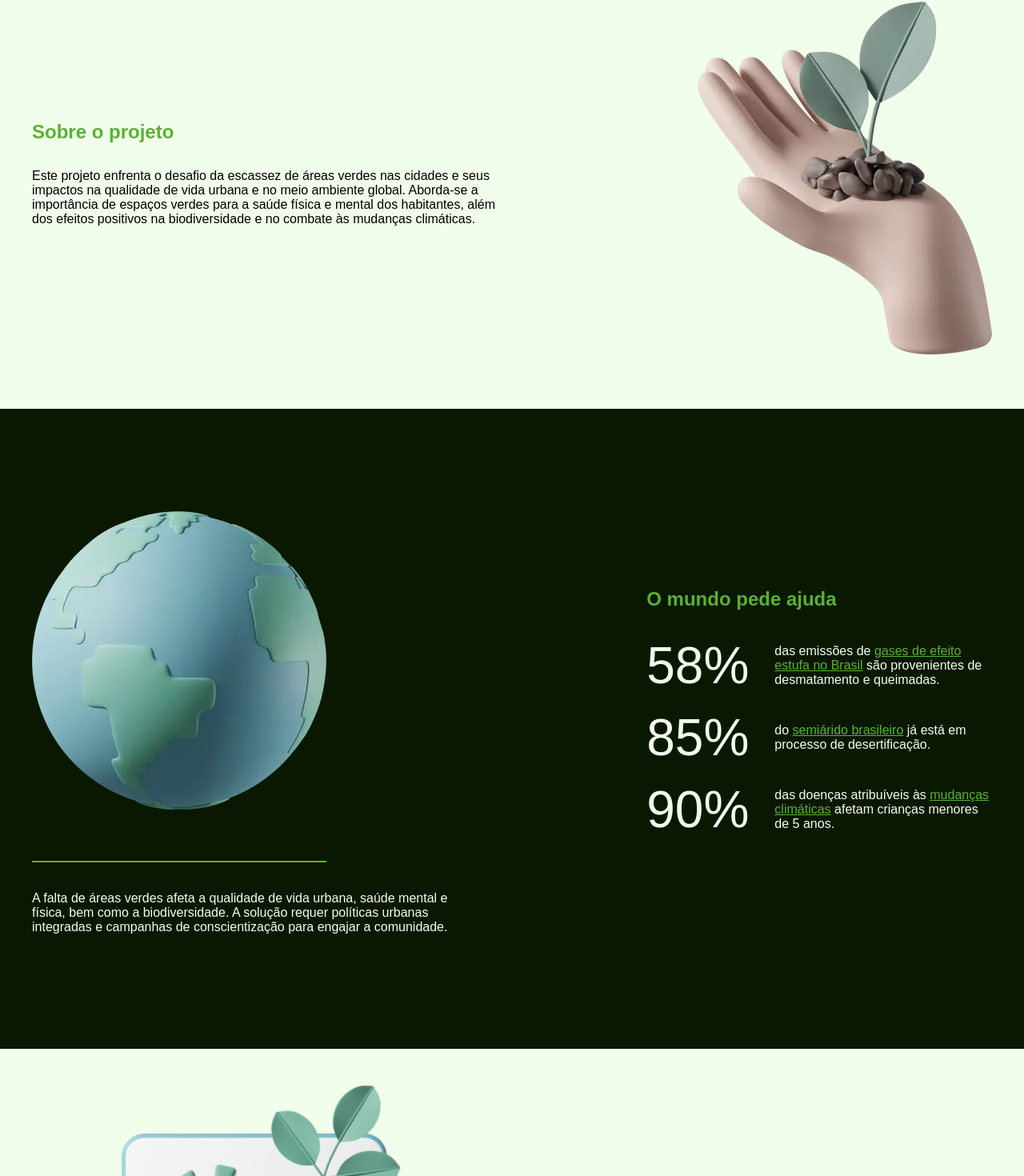
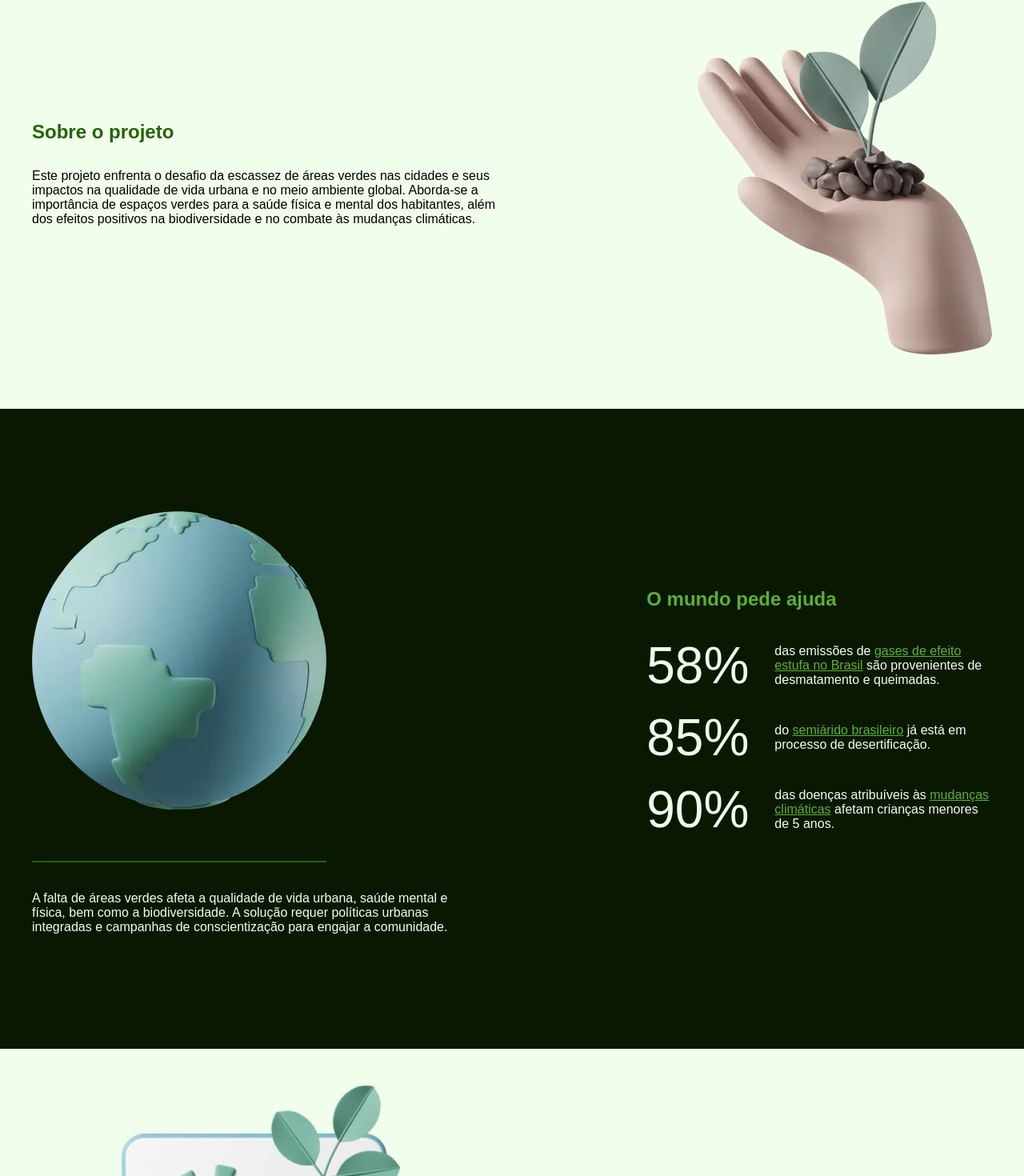
Before and after one commit to thalessalla/naturezaConectada, a React (Create React App) app: page / in a window 1280 px wide. Shown: the part 943-2413 px from the top of the page at 80% size. Built offline with nearby package versions, Linux system fonts and the light colour scheme.

Commit message:
fix: performance landing Page

```diff
--- a/src/index.css
+++ b/src/index.css
@@ -17,9 +17,9 @@ code {
   --font-family-heading: "Ubuntu", sans-serif;
   --font-family-text: "Roboto Flex", sans-serif;
   --bg-color: #F2FEEC;
-  --primary-color: #5AB134;
+  --primary-color: #226405;
   --secondary-color: #BCF4CA;
-  --accent-color: #2DDA8F;
+  --accent-color: #5AB134;
   --text-color: #0A1801;
 }
 
@@ -48,12 +48,13 @@ p {
 
 .btn-cta {
   color: var(--text-color);
-  background-color: var(--primary-color);
+  background-color: var(--accent-color);
   padding: 0.5rem 1.3rem;
   text-align: center;
   font-weight: 600;
   transition: background-color 0.3s;
   border-radius: 0.3rem;
+  margin-top: 200px !important;
 }
 
 .btn-cta:hover {
--- a/src/pages/home/Home.tsx
+++ b/src/pages/home/Home.tsx
@@ -28,8 +28,10 @@ function Home() {
         <div className="d-flex">
             <img src={LogoTipo} alt="Logomarca da Natureza Conectada. Ilustração de uma folha e ao lado direito escrito: Natureza Conectada" />
             <p>Conectando pessoas à natureza, uma semente por vez.</p>
-            <Link to="/signup">  <a className="btn-cta hero-section-button" role="button" aria-label="Botão de chamada para cadastrar na plataforma" href="">Cadastre-se</a> </Link>
-            <img src={Arrow} alt="Seta mostrando que a landing page contem mais conteúdo para baixo" className="arrow-scroll" />
+            <Link to="/signup" aria-label="Botão cadastre-se">
+  <a className="btn-cta hero-section-button" href="">Cadastre-se</a>
+</Link>
+            <img src={Arrow} alt="Seta mostrando que a landing page contem mais conteúdo para baixo" className="arrow-scroll" loading="lazy" />
         </div>
     </main>
 
@@ -51,7 +53,7 @@ function Home() {
     <section className="earth">
         <div className="d-flex">
             <div className="item-1-earth">
-                <img src={Planet} alt="Ilustração 3d do planeta terra" />
+                <img src={Planet} alt="Ilustração 3d do planeta terra" loading="lazy"/>
                 <p>A falta de áreas verdes afeta a qualidade de vida urbana, saúde mental e física, bem como a
                     biodiversidade. A solução requer políticas urbanas integradas e campanhas de conscientização para
                     engajar a comunidade.</p>
@@ -91,7 +93,7 @@ function Home() {
     </section>
 
     <section className="technologies" id="techs-section">
-        <img src={Laptop} alt="Figura de um laptop com ilustrações de folhas e engrenagens em sua tela, em tons de verde" />
+        <img src={Laptop} alt="Figura de um laptop com ilustrações de folhas e engrenagens em sua tela, em tons de verde" loading="lazy" />
         <div>
             <h2>Tecnologia como ferramenta</h2>
             <p>
@@ -103,7 +105,7 @@ function Home() {
     </section>
 
     <section className="working" id="working-section">
-        <img src={Leaves} alt="Figura de três folhas verdes" />
+        <img src={Leaves} alt="Figura de três folhas verdes" loading="lazy" />
         <div>
             <h2>Funcionamento da plataforma</h2>
             <ul>
--- a/src/pages/home/home.css
+++ b/src/pages/home/home.css
@@ -80,7 +80,7 @@ section.about-section h2 {
   color: var(--bg-color);
 }
 .earth h2 {
-  color: var(--primary-color);
+  color: var(--accent-color);
 }
 .earth .percent-earth {
   font-size: 4rem;
```
Also changed, not shown: public/index.html (+4 -4 lines), src/assets/seta.svg.
